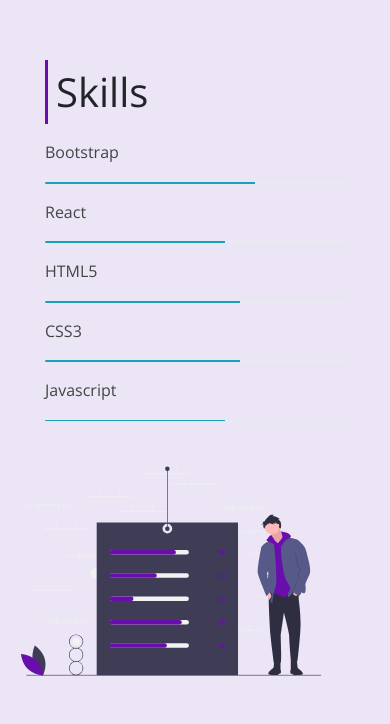
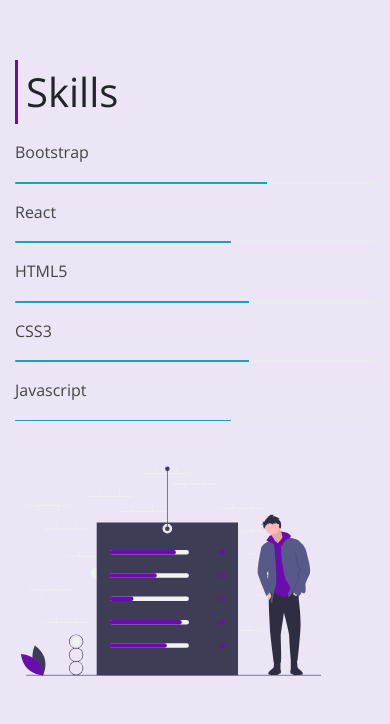
Before and after one commit to avinashhumney/avinash-humney, a plain HTML site: page index.html in a window 390 px wide. Shown: the part 1636-2360 px from the top of the page. Drawn offline with nearby package versions, Linux system fonts and the light colour scheme.

Commit message:
"fifth-commit"

```diff
--- a/style.css
+++ b/style.css
@@ -199,9 +199,6 @@ body {
         flex-direction: column;
         margin-top: 250px;
     }
-    .skills-progress {
-        width: 300px;
-    }
     .skill-image {
         height: 300px;
         width: 300px;
```
